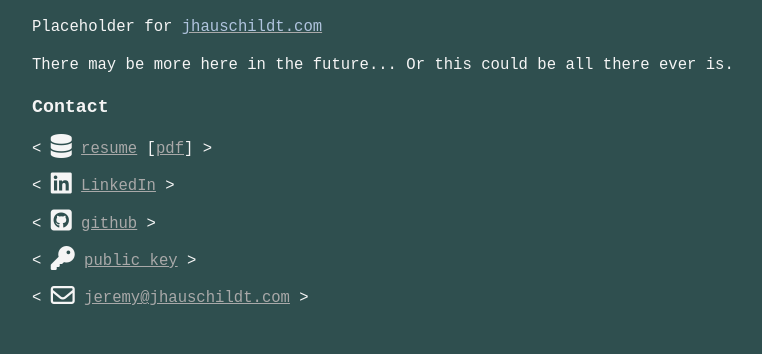
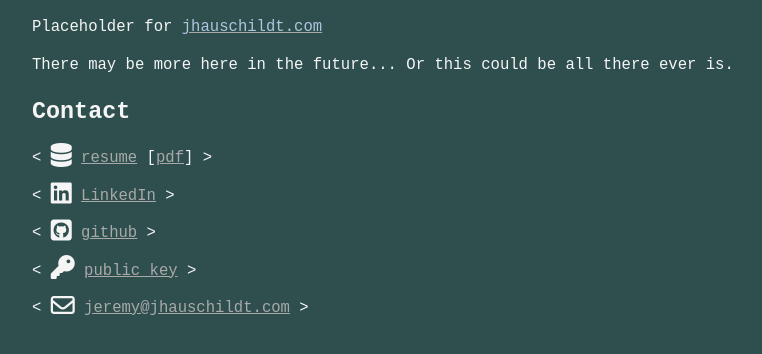
Before and after one commit to doot/jhauschildt, a plain HTML site: page www/index.html in a window 1280 px wide. Shown: the part 68-422 px from the top of the page, without its empty margins (96-858 px from the left). Drawn offline with Linux system fonts and the light colour scheme.

Commit message:
Update index.html

```diff
--- a/www/index.html
+++ b/www/index.html
@@ -3,7 +3,7 @@
 <head>
   <meta charset="utf-8">
 
-  <title>jHauschildt</title>
+  <title>jHauschildt - Jeremy Hauschildt</title>
 
   <meta name="description" content="Personal website for Jeremy Hauschildt">
   <meta name="viewport" content="width=device-width, initial-scale=1">
@@ -33,7 +33,7 @@
         font-family: monospace;
         font-size: 1.2em;
       }
-      h3   { text-align: left; }
+      h2   { text-align: left; }
       p    { text-align: left; }
       div  { max-width: 80%; margin: auto; }
       a    { color: darkgrey; }
@@ -47,7 +47,7 @@
     <h1><span>J</span>eremy <span>Hauschildt</span></h1>
     <p>Placeholder for <a href="https://www.jhauschildt.com"><span>jhauschildt.com</span></a></p>
     <p>There may be more here in the future... Or this could be all there ever is.</p>
-    <h3>Contact</h3>
+    <h2>Contact</h2>
     <p>&lt; <i class="fa fa-database fa-lg" aria-hidden="true"></i> <a href="https://resume.jhauschildt.com">resume</a> [<a href="https://resume.jhauschildt.com/jeremy.hauschildt-resume.pdf" target="_blank">pdf</a>] &gt; </p>
     <p>&lt; <i class="fa fa-linkedin-square fa-lg" aria-hidden="true"></i> <a href="https://www.linkedin.com/in/jeremyhauschildt/">LinkedIn</a> &gt; </p>
     <p>&lt; <i class="fa fa-github-square fa-lg" aria-hidden="true"></i> <a href="https://github.com/doot">github</a> &gt; </p>
```
